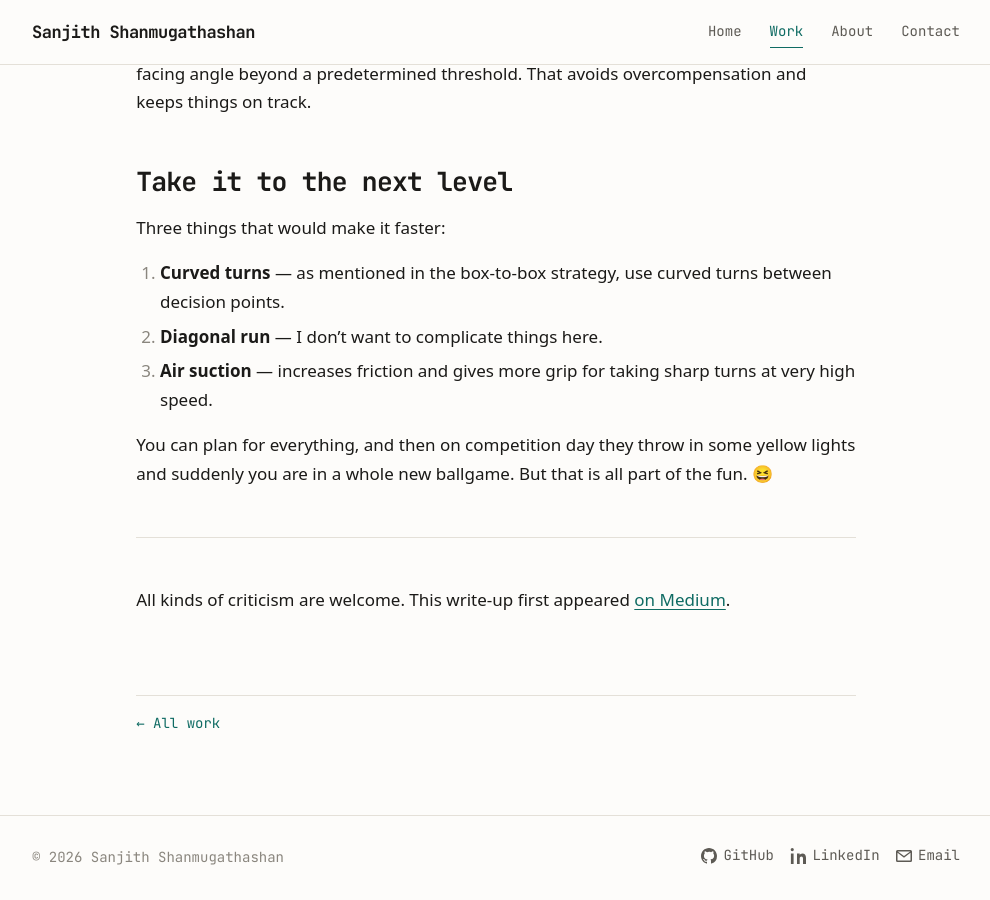
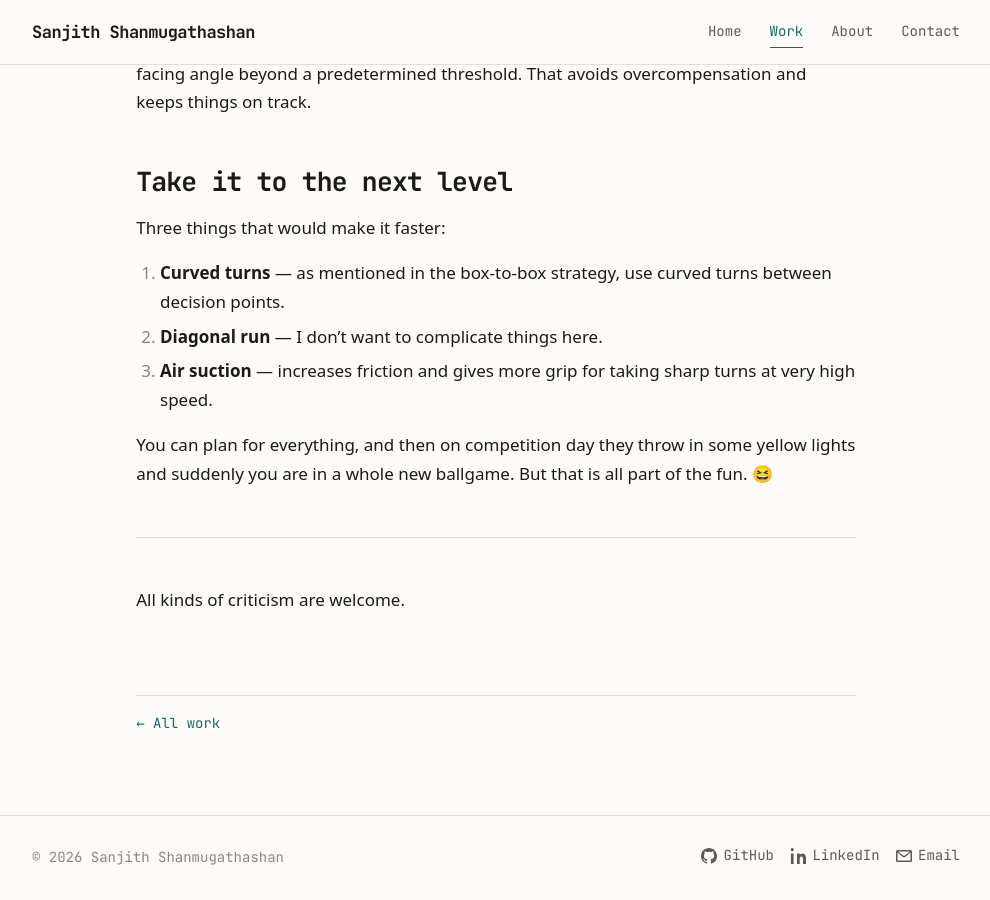
Before and after one commit to sanjith1999/sanjith1999.github.io, a Jekyll site: the page built from _projects/micromouse.md, in a window 1280 px wide and 900 px high, scrolled down 9019 px. Shown: the whole window, without its empty margins (144-1134 px from the left). Built offline with Jekyll 4.4.1, drawn with Linux system fonts in a browser that asks for light colours; some web fonts are replaced.

Commit message:
WIP001: Drop original-source links and move the step-response figure
Both write-ups no longer point at their original posts, on Medium and
Blogspot, since those are being taken down. Repo links stay.

On the PID page the step-response diagram moves out of the cover slot to
the end of "Control systems, briefly", where the text discusses it; the
prose now reads "the figure below".

Co-Authored-By: Claude Opus 5 <noreply@anthropic.com>

```diff
--- a/_projects/micromouse.md
+++ b/_projects/micromouse.md
@@ -7,7 +7,6 @@ cover_alt: The assembled micro-mouse, a round PCB with two wheels, an OLED displ
 cover_caption: Our design for RoboFest-2023.
 tags: [robotics, embedded, control, firmware]
 repo: https://github.com/sanjith1999/SINDiB-MicroMouse
-article: https://medium.com/@shansanjithofficial/firmware-design-for-micro-mouse-c3c682946275
 math: true
 toc: true
 ---
@@ -226,5 +225,4 @@ and suddenly you are in a whole new ballgame. But that is all part of the fun.
 
 ---
 
-All kinds of criticism are welcome. This write-up first appeared
-[on Medium](https://medium.com/@shansanjithofficial/firmware-design-for-micro-mouse-c3c682946275).
+All kinds of criticism are welcome.
```
Also changed, not shown: _projects/pid-controller.md (+4 -6 lines).
